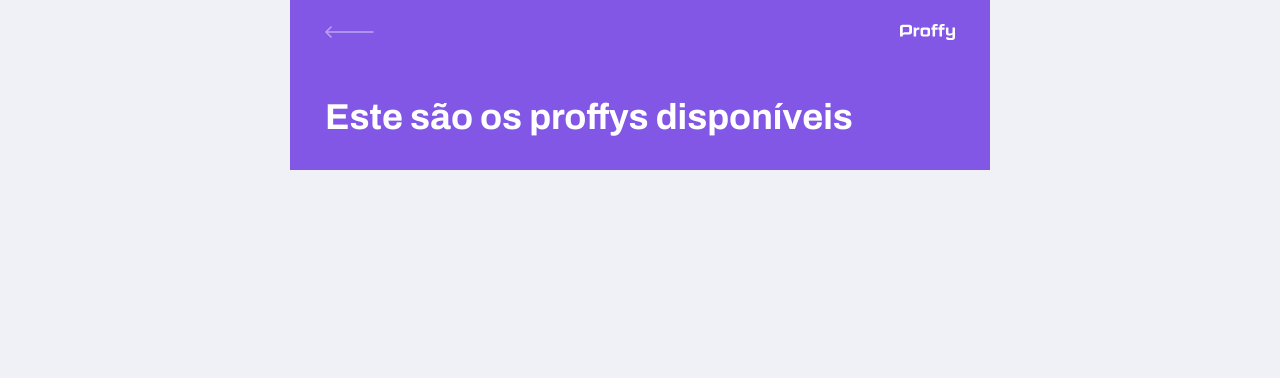
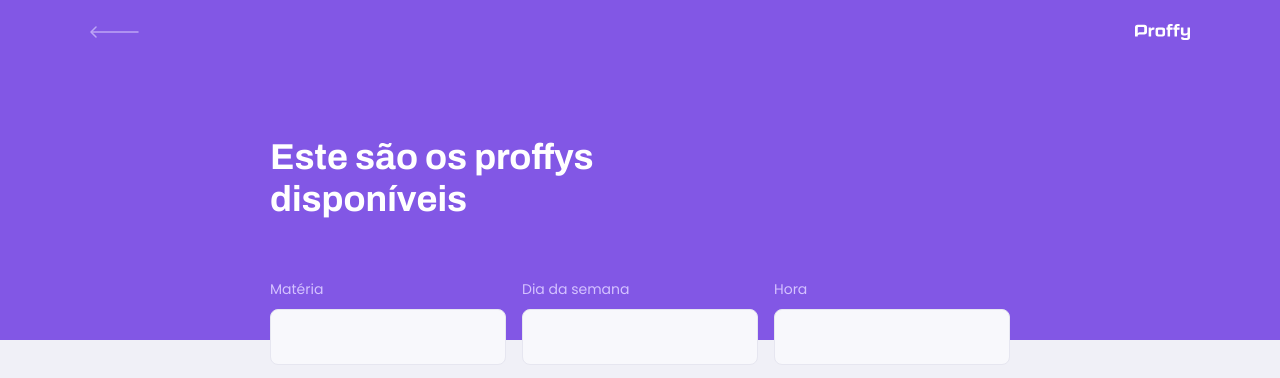
Before and after one commit to Delfio/nlw2_web, a React (Create React App) app: page /study in a window 1280 px wide. Shown: the top 378 px of the page. Built offline with nearby package versions, Linux system fonts and the light colour scheme; the HTML template or start-up script is replaced by a standard one.

Commit message:
formulario inicial

```diff
--- a/src/components/header/styles.css
+++ b/src/components/header/styles.css
@@ -1,7 +1,3 @@
-#page-teacher-list {
-    width: 100vw;
-    height: 100vh;
-}
 
 .page-header {
     display: flex;
@@ -46,3 +42,29 @@
     line-height: 4.2rem;
     color: var(--color-title-in-primary);
 }
+
+@media (min-width: 700px) {
+    .page-header{
+        height: 340px;
+    }
+
+    .page-header .top-bar-container {
+        max-width: 1100px;
+    }
+
+    .page-header .header-content {
+        flex: 1;
+        max-width: 740px;
+        margin: 0 auto;
+        padding-bottom: 48px;
+        display: flex;
+        flex-direction: column;
+        justify-content: center;
+        align-items: flex-start;
+    }
+
+    .page-header .header-content strong {
+        max-width: 350px;
+    }
+
+}
--- a/src/pages/TeacherList/index.tsx
+++ b/src/pages/TeacherList/index.tsx
@@ -8,7 +8,22 @@
   return (
     <div id="page-teacher-list" className="container">
         <Header title="Este são os proffys disponíveis">
+            <form id="search-teachers">
+                <div className="input-block">
+                    <label htmlFor="subject">Matéria</label>
+                    <input type="text" id="subject" />
+                </div>
 
+                <div className="input-block">
+                    <label htmlFor="week-day">Dia da semana</label>
+                    <input type="text" id="week-day" />
+                </div>
+
+                <div className="input-block">
+                    <label htmlFor="time">Hora</label>
+                    <input type="text" id="time" />
+                </div>
+            </form>
         </Header>
     </div>
   );
--- a/src/pages/TeacherList/styles.css
+++ b/src/pages/TeacherList/styles.css
@@ -0,0 +1,71 @@
+#page-teacher-list {
+    width: 100vw;
+    height: 100vh;
+}
+
+#search-teachers {
+    margin-top: 3.2rem;
+}
+
+#search-teachers label {
+    color: var(--color-text-in-primary);
+}
+
+
+
+#search-teachers .input-block {
+    position: relative;
+
+}
+
+#search-teachers .input-block + .input-block {
+    margin-top: 1.4rem;
+}
+
+
+#search-teachers .input-block label {
+    font-size: 1.4rem;
+}
+
+#search-teachers .input-block input {
+    width: 100%;
+    height: 5.6rem;
+    margin-top: 0.8rem;
+    padding: 0 1.6rem;
+
+    border-radius: 0.8rem;
+    background-color: var(--color-input-background);
+    border: 1px solid var(--color-line-in-white);
+    outline: 0;
+
+    font: 1.6rem Archivo
+}
+
+#search-teachers .input-block:focus-within::after {
+    width: calc(100% - 3.2rem);
+    height: 2px;
+    content: '';
+    background-color: rgba(1, 255, 98, 0.945);
+    position: absolute;
+    left: 1.6rem;
+    right: 1.6rem;
+    bottom: 0;
+}
+
+@media (min-width: 700px) {
+    #page-teacher-list {
+        max-width: 100%;
+    }
+
+    #search-teachers {
+        display: grid;
+        grid-template-columns: repeat(3, 1fr);
+        column-gap: 16px;
+        position: absolute;
+        bottom: -25px;
+    }
+
+    #search-teachers .input-block + .input-block {
+        margin-top: 0rem;
+    }
+}
```
